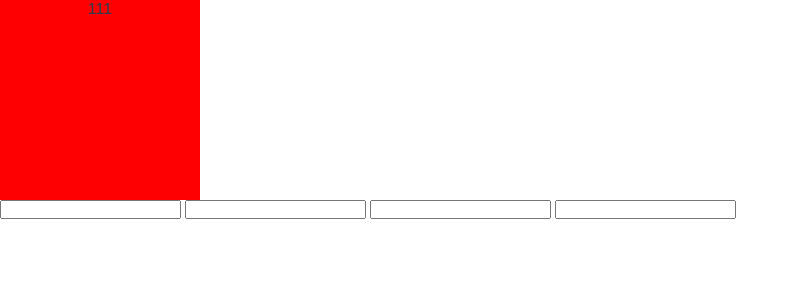
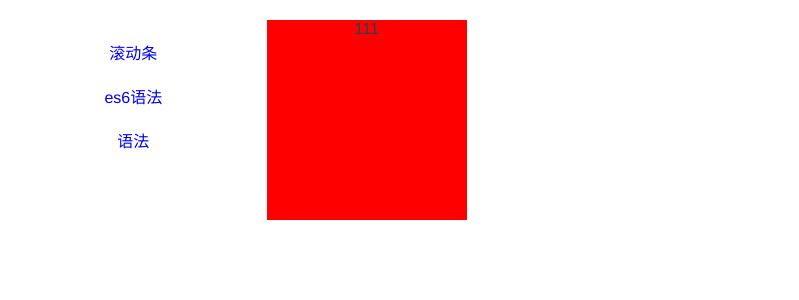
Before and after one commit to pengboyuebig/vue2, a Vue app: page /#/home in a window 1280 px wide. Shown: the top 300 px of the page, without its empty margins (0-799 px from the left). Built offline with nearby package versions, Linux system fonts and the light colour scheme.

Commit message:
优化左侧路由的样式

```diff
--- a/index.html
+++ b/index.html
@@ -9,10 +9,10 @@
     <div id="app">
 
     </div>
-    <input type="search">
+    <!-- <input type="search">
     <input type="datetime" name="" id="">
     <input type="tel" name="" id="">
-    <input type="number" name="" id="">
+    <input type="number" name="" id=""> -->
     <!-- built files will be auto injected -->
     <script>
     //   let Foo = () => {
--- a/src/App.vue
+++ b/src/App.vue
@@ -1,17 +1,68 @@
 <template>
   <div id="app">
-    <router-view />
+    <div class="co-20"></div>
+    <el-row>
+      <el-col :span="5" >
+        <div class="main-selider">
+          <ul>
+          <li class="peng-li" v-for="(item ,index) in router" :key="index" :title="item.meta?item.meta.alt:''">
+            <router-link :to="item.path" >{{item.meta?item.meta.title:''}}</router-link>
+          </li>
+        </ul>
+        </div>
+      </el-col>
+      <el-col :span="2"></el-col>
+      <el-col :span="17">
+        <router-view />
+      </el-col>
+    </el-row>
   </div>
 </template>
 
 <script>
+import {constantRoutes} from './router'
+export default {
+  name: 'App',
+  data () {
+    return {
+      router: constantRoutes
+    }
+  }
 
-export default {
-  name: 'App'
 }
 </script>
 
-<style>
+<style scoped>
+.main-selider{
+height: 85vh;
+overflow-y: hidden;
+word-wrap: normal;
+color: #ff9700;
+}
+.main-selider:hover ul{
+  margin-left: 6px;
+}
+.main-selider ul li{
+  margin-bottom: 20px;
+}
+.main-selider:hover{
+overflow-y: scroll;
+overflow-x: hidden;
+}
+.main-selider::-webkit-scrollbar-track{
+background: transparent;
+border-radius: 6px;
+}
+.main-selider::-webkit-scrollbar{
+width: 6px;
+}
+.main-selider::-webkit-scrollbar-thumb{
+background: #757575;
+border-radius: 6px;
+}
+.co-20{
+  height: 20px;
+}
 #app {
   font-family: 'Avenir', Helvetica, Arial, sans-serif;
   -webkit-font-smoothing: antialiased;
--- a/src/assets/css/base.css
+++ b/src/assets/css/base.css
@@ -6,3 +6,6 @@
 li{
   list-style: none;
 }
+a{
+  text-decoration: none;
+}
--- a/src/router/index.js
+++ b/src/router/index.js
@@ -10,15 +10,24 @@
   }, {
     path: '/login',
     name: 'login',
-    component: () => import('../views/login')
+    component: () => import('../views/login'),
+    meta: {
+      title: '滚动条', alt: '设置滚动条效果'
+    }
   }, {
     path: '/home',
     name: 'home',
-    component: () => import('../views/home')
+    component: () => import('../views/home'),
+    meta: {
+      title: 'es6语法', alt: '语法学习还有上传的学习'
+    }
   }, {
     path: '/render',
     name: 'render',
-    component: () => import('../views/render')
+    component: () => import('../views/render'),
+    meta: {
+      title: '语法', alt: 'jsx语法的学习'
+    }
   }]
 
 const createRouter = () => new Router({
--- a/src/views/login/index.vue
+++ b/src/views/login/index.vue
@@ -227,7 +227,6 @@
 height: 200px;
 overflow-y: hidden;
 word-wrap: normal;
-/* white-space: pre-wrap; */
 color: #ff9700;
 }
 .main div{
@@ -274,9 +273,9 @@
 height: 528px;
 background: url('../../assets/images/bg.png') no-repeat;
 background-size: 100% 100%;
-position: absolute;
+/* position: absolute;
 top: 50%;
-left: 50%;
-transform: translateX(-50%) translateY(-50%);
+left: 50%; */
+/* transform: translateX(-50%) translateY(50%); */
 }
 </style>
```
